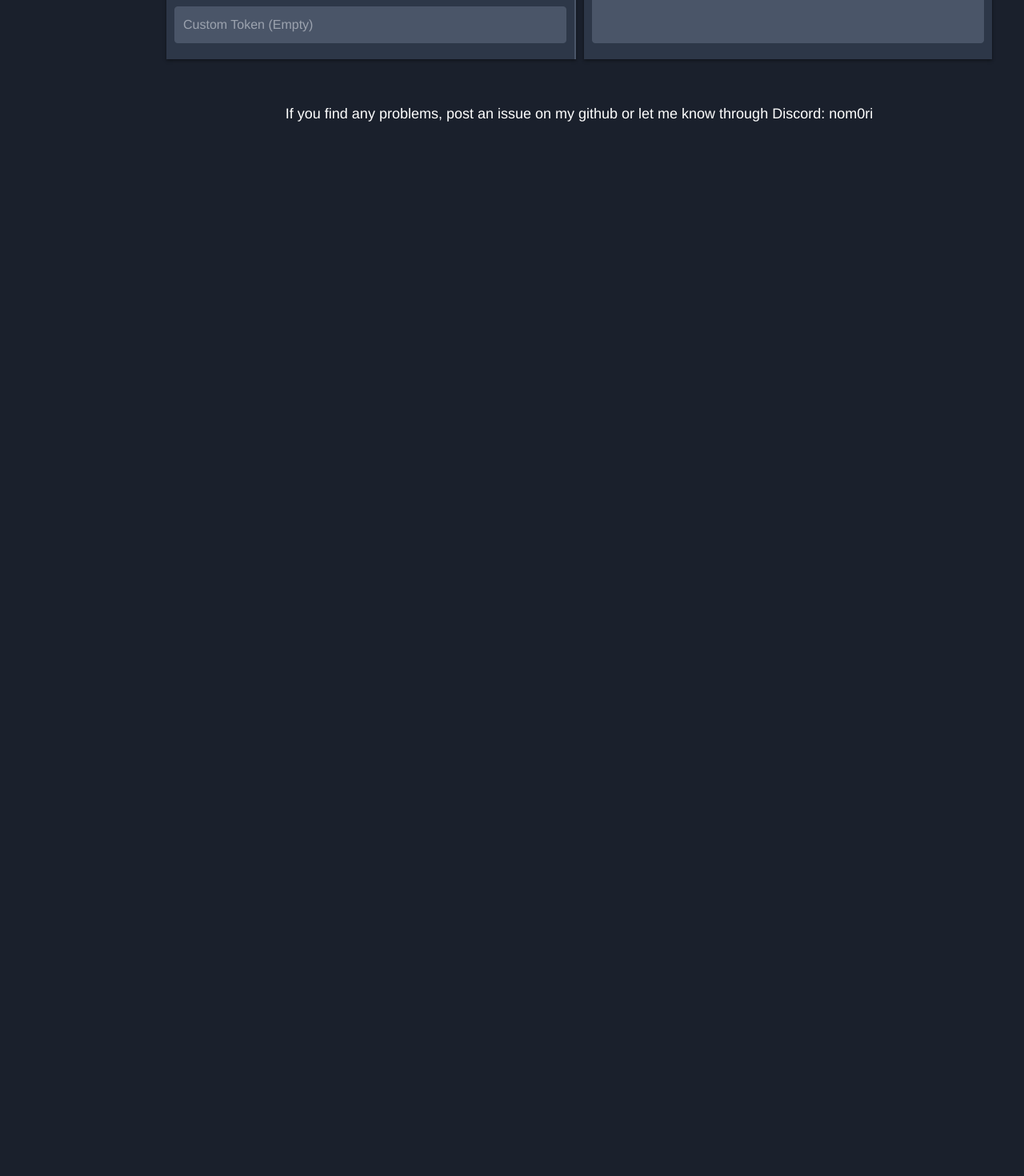
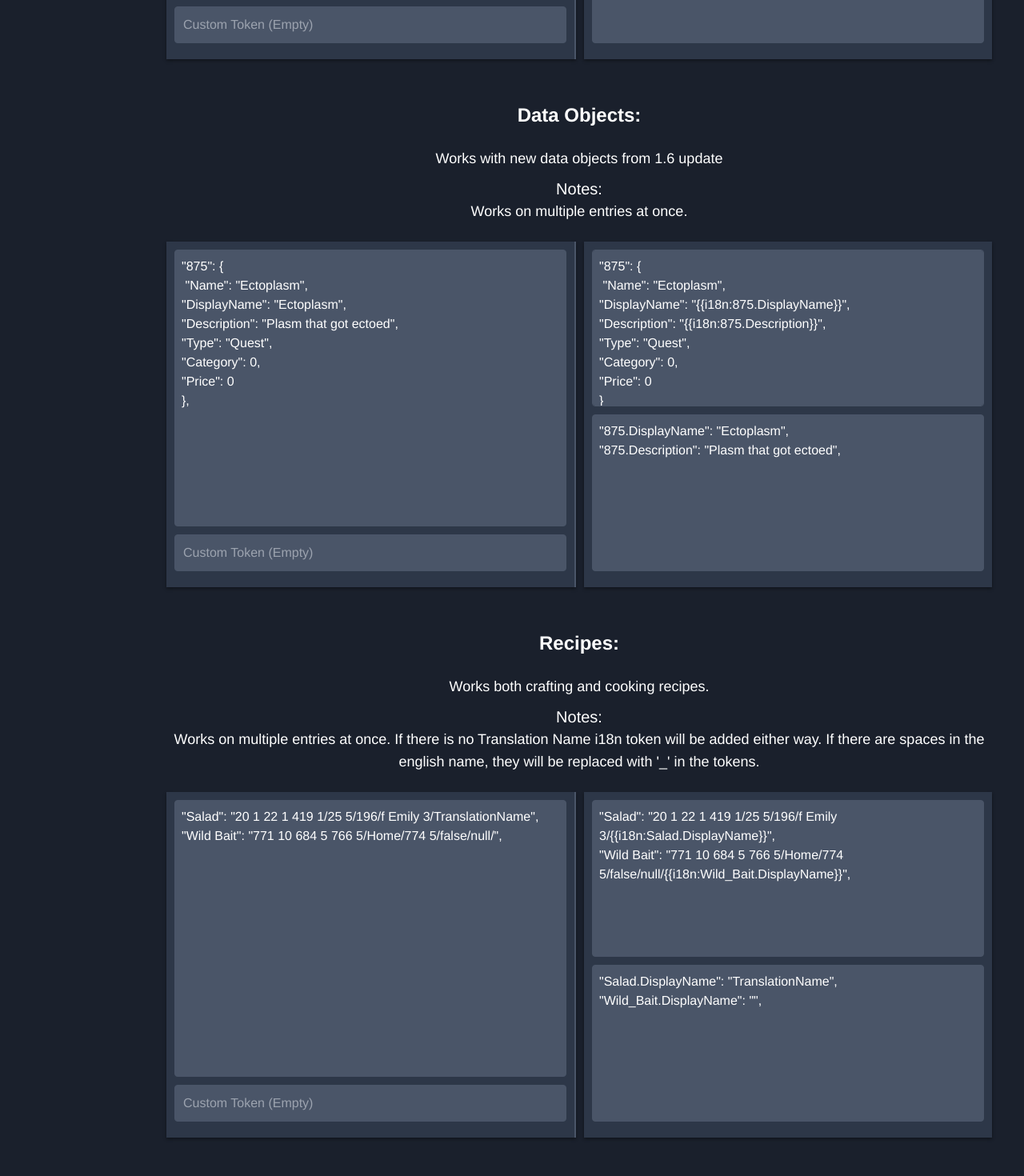
Before and after one commit to Nom0ri/sdv-i18nifier-app, a Vue app: page /sdv-i18nifier-app/howto in a window 1280 px wide. Shown: the part 2720-4190 px from the top of the page at 80% size. Before the commit the page ends 2896 px from the top, so only its background shows below. Built offline with nearby package versions, Linux system fonts and the light colour scheme.

Commit message:
fix: Object whitespace handling & new howTo

```diff
--- a/src/views/IntructionsPage.vue
+++ b/src/views/IntructionsPage.vue
@@ -97,6 +97,50 @@
                     </div>
                 </div>
             </div>
+            <div class="mb-6">
+                <p class="text-2xl mb-6"><strong>Data Objects:</strong></p>
+                <p class="text-lg">Works with new data objects from 1.6 update</p>
+                <p class="text-xl space">Notes:</p>
+                <p class="text-lg">Works on multiple entries at once.</p>
+                <div class="howtotextareas">
+                    <div class="input-container left">
+                        <!-- Left input field -->
+                        <textarea class="input-field hide-scroll howtotextareas" placeholder="Input Entry" id="input-data"
+                            readonly v-model="objectText"></textarea>
+                        <input class="prefix-field" type="text" placeholder="Custom Token (Empty)" v-model="objectToken"
+                            readonly />
+                    </div>
+                    <div class="input-container right">
+                        <!-- Right input fields -->
+                        <textarea class="input-field button-padding hide-scroll howtotextareas" placeholder="Content.json"
+                            id="content-field" readonly v-model="objectContent"></textarea>
+                        <textarea class="input-field button-padding hide-scroll howtotextareas" placeholder="i18n"
+                            id="i18n-field" readonly v-model="objecti18n"></textarea>
+                    </div>
+                </div>
+            </div>
+            <div class="mb-6">
+                <p class="text-2xl mb-6"><strong>Recipes:</strong></p>
+                <p class="text-lg">Works both crafting and cooking recipes.</p>
+                <p class="text-xl space">Notes:</p>
+                <p class="text-lg">Works on multiple entries at once. If there is no Translation Name i18n token will be added either way. If there are spaces in the english name, they will be replaced with '_' in the tokens.</p>
+                <div class="howtotextareas">
+                    <div class="input-container left">
+                        <!-- Left input field -->
+                        <textarea class="input-field hide-scroll howtotextareas" placeholder="Input Entry" id="input-data"
+                            readonly v-model="recipeText"></textarea>
+                        <input class="prefix-field" type="text" placeholder="Custom Token (Empty)" v-model="recipeToken"
+                            readonly />
+                    </div>
+                    <div class="input-container right">
+                        <!-- Right input fields -->
+                        <textarea class="input-field button-padding hide-scroll howtotextareas" placeholder="Content.json"
+                            id="content-field" readonly v-model="recipeContent"></textarea>
+                        <textarea class="input-field button-padding hide-scroll howtotextareas" placeholder="i18n"
+                            id="i18n-field" readonly v-model="recipei18n"></textarea>
+                    </div>
+                </div>
+            </div>
             <p class="text-lg downspace">If you find any problems, post an issue on my github or let me know through
                 Discord: nom0ri</p>
         </div>
@@ -122,7 +166,15 @@ export default {
             movieText: '{\n"NPCName": "Penny",\n"Reactions": [\n{\n"Tag": "*",\n"Response": "love",\n"SpecialResponses": {\n"BeforeMovie": {\n"ResponsePoint": null,\n"Script": "",\n"Text": "Watching a movie with mom sure brings me back!"\n},\n"DuringMovie": {\n"ResponsePoint": null,\n"Script": "/message \"(Pam and Penny are watching intently!)\"",\n"Text": ""\n},\n"AfterMovie": {\n"ResponsePoint": null,\n"Script": "",\n"Text": "It\'s great to be able to do things as a family again!"\n}\n},\n(...)',
             movieContent: '{\n"NPCName": "Penny",\n"Reactions": [\n{\n"Tag": "*",\n"Response": "love",\n"SpecialResponses": {\n"BeforeMovie": {\n"ResponsePoint": null,\n"Script": "",\n"Text": "{{i18n:Penny.Movies.0}}"\n},\n"DuringMovie": {\n"ResponsePoint": null,\n"Script": "/message \"{{i18n:Penny.Movies.1}}\",\n"Text": ""\n},\n"AfterMovie": {\n"ResponsePoint": null,\n"Script": "",\n"Text": "{{i18n:Penny.Movies.2}}"\n}\n},\n(...)',
             moviei18n: '"Penny.Movies.0": "Watching a movie with mom sure brings me back!",\n"Penny.Movies.1": "(Pam and Penny are watching intently!)",\n"Penny.Movies.2": "It\'s great to be able to do things as a family again!",',
-            movieToken: ''
+            movieToken: '',
+            objectText: '"875": {\n "Name": "Ectoplasm",\n"DisplayName": "Ectoplasm",\n"Description": "Plasm that got ectoed",\n"Type": "Quest",\n"Category": 0,\n"Price": 0\n},',
+            objectContent: '"875": {\n "Name": "Ectoplasm",\n"DisplayName": "{{i18n:875.DisplayName}}",\n"Description": "{{i18n:875.Description}}",\n"Type": "Quest",\n"Category": 0,\n"Price": 0\n}',
+            objecti18n: '"875.DisplayName": "Ectoplasm",\n"875.Description": "Plasm that got ectoed",',
+            objectToken: '',
+            recipeText: '"Salad": "20 1 22 1 419 1/25 5/196/f Emily 3/TranslationName",\n"Wild Bait": "771 10 684 5 766 5/Home/774 5/false/null/",',
+            recipeContent: '"Salad": "20 1 22 1 419 1/25 5/196/f Emily 3/{{i18n:Salad.DisplayName}}",\n"Wild Bait": "771 10 684 5 766 5/Home/774 5/false/null/{{i18n:Wild_Bait.DisplayName}}",',
+            recipei18n: '"Salad.DisplayName": "TranslationName",\n"Wild_Bait.DisplayName": "",',
+            recipeToken: ''
         };
     },
 }
--- a/src/views/RecipePage.vue
+++ b/src/views/RecipePage.vue
@@ -82,8 +82,8 @@ export default {
         if (matches) {
             matches.forEach(match => {
                 const [, id, text] = match.match(/"([^"]+)":\s*"([^"]+)"\s*,?/);
-                //const tokenName = `${id}.DisplayName`;
-                const tokenName = `${this.customToken.length > 0 ? this.customToken + '.' + `${id}.DisplayName`: `${id}.DisplayName`}`;
+                const tokenID = id.replace(/\s+/g, '_')
+                const tokenName = `${this.customToken.length > 0 ? this.customToken + '.' + `${tokenID}.DisplayName`: `${tokenID}.DisplayName`}`;
                 const i18nKey = text.substring(text.lastIndexOf('/') + 1);
                 i18nText += `"${tokenName}": "${i18nKey}",\n`;
                 const toReplace = `/${i18nKey}"`;
```
